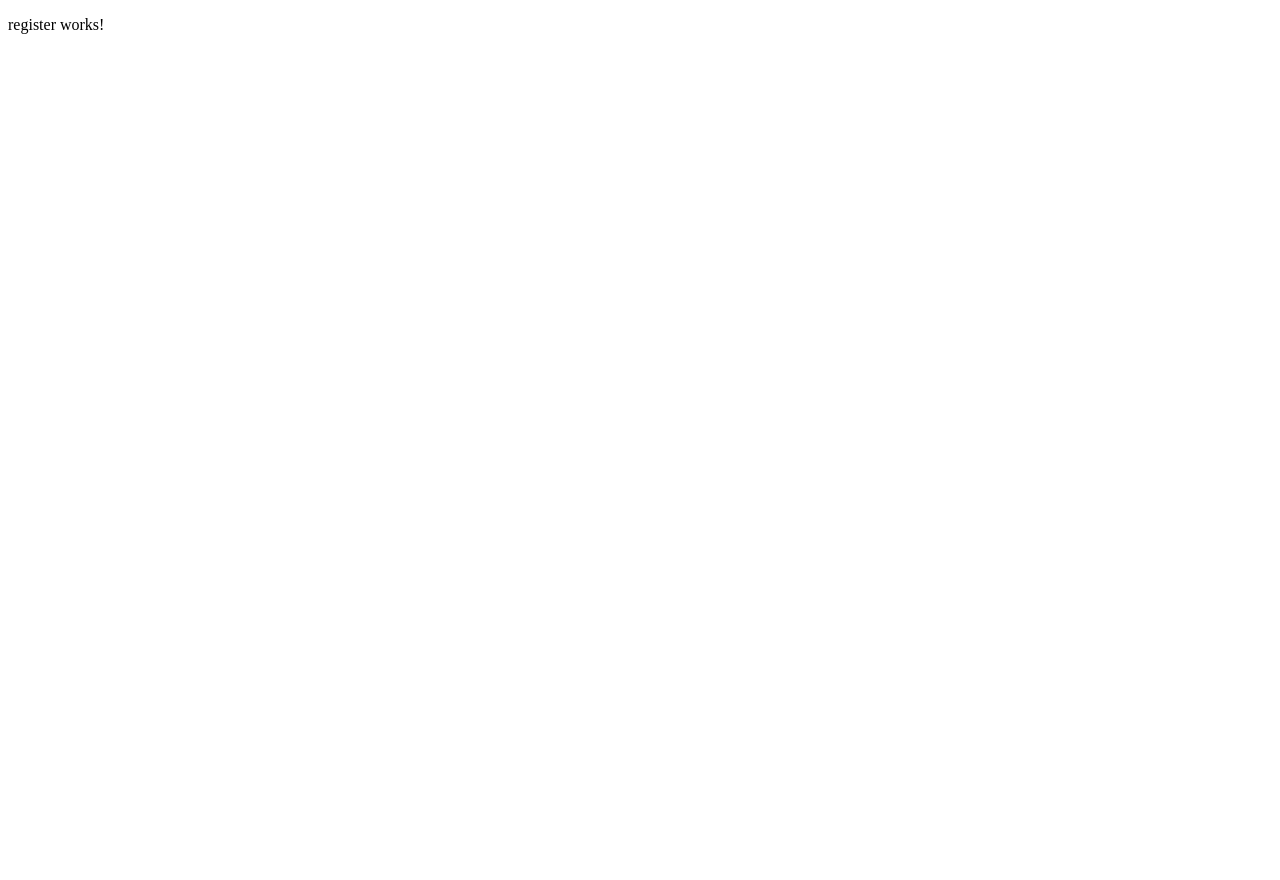
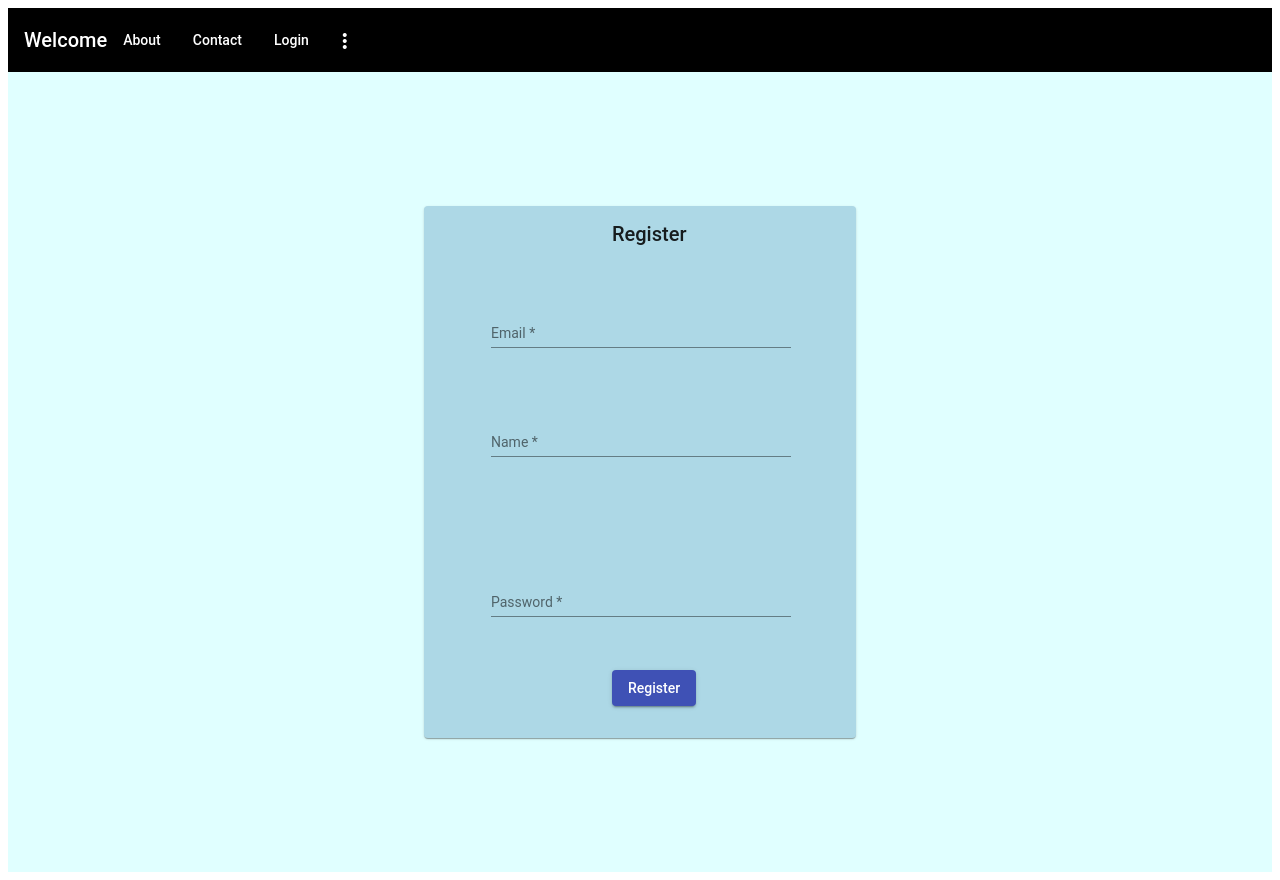
Before and after one commit to sebasalumno/Angular, an Angular app: page /register in a window 1280 px wide. Before the commit the page ends 800 px from the top, so only its background shows below. Built offline with nearby package versions, Linux system fonts and the light colour scheme.

Commit message:
register almost done

```diff
--- a/src/app/register/register.component.css
+++ b/src/app/register/register.component.css
@@ -0,0 +1,24 @@
+.main-div{
+    height: 100vh;
+    display: flex;
+    justify-content: center;
+    align-items: center;
+    background-color: lightcyan;
+
+  }
+.s-div{
+    position: relative; left: 140px;
+}
+.mat-raised-button{
+    position: relative; left: 180px; bottom: 40px;
+}
+.example-card{
+    background-color: lightblue;
+}
+.example-full-width{
+    width: 300px;
+}
+.example-card{
+    height: 500px;
+    width: 400px;
+}
--- a/src/app/register/register.component.html
+++ b/src/app/register/register.component.html
@@ -1 +1,45 @@
-<p>register works!</p>
+<app-registerbar></app-registerbar>
+
+
+<div class="main-div">
+
+<mat-card class="example-card">
+        <mat-card-header >
+          <div class="s-div">
+          <mat-card-title>Register</mat-card-title>
+          </div>
+        </mat-card-header>
+        <mat-card-content>
+          <form class="example-form">
+            <table class="example-form" cellspacing="50">
+              <tr>
+                <td>
+                  <mat-form-field class="example-full-width">
+                  <input matInput placeholder="Email"  name="email" required>
+                  </mat-form-field>
+                </td>
+              </tr>
+              <tr>
+                <td>
+                  <mat-form-field class="example-full-width">
+                  <input matInput placeholder="Name"  name="name" required>
+                  </mat-form-field>
+                </td>
+              </tr>
+              <tr>
+                <td>
+
+                </td>
+              </tr>
+              <tr>
+              <td><mat-form-field class="example-full-width">
+                <input matInput placeholder="Password" type="password" name="password" required>
+              </mat-form-field></td>
+            </tr></table>
+          </form>
+
+        </mat-card-content>
+        <mat-card-actions>
+          <button mat-raised-button (click)="register()" color="primary">Register</button>
+        </mat-card-actions>
+</mat-card>
--- a/src/app/register/register.component.ts
+++ b/src/app/register/register.component.ts
@@ -1,4 +1,7 @@
 import { Component, OnInit } from '@angular/core';
+import {Router} from '@angular/router';
+import {FormControl} from '@angular/forms';
+
 
 @Component({
   selector: 'app-register',
@@ -7,10 +10,18 @@ import { Component, OnInit } from '@angular/core';
 })
 export class RegisterComponent implements OnInit {
 
-  constructor() { }
+
+  constructor(private router: Router) { }
 
   ngOnInit(): void {
-    console.log("aaaaaa");
+
+  }
+  register() : void {
+
+ alert("se ha registrado");
+
+ this.router.navigate([" "]);
+
   }
 
 }
--- /dev/null
+++ b/src/app/registerbar/registerbar.component.css
@@ -0,0 +1,3 @@
+.mat-toolbar{
+    background-color: black;
+    }
--- /dev/null
+++ b/src/app/registerbar/registerbar.component.html
@@ -0,0 +1,31 @@
+
+<mat-toolbar color = "primary">
+
+
+    <mat-toolbar-row>
+
+    <span>Welcome</span>
+        <span class="example-fill-remaining-space"></span>
+        <span class="align-center"></span>
+        <span class="example-spacer"></span>
+        <button mat-button>About</button>
+        <button mat-button>Contact</button>
+        <button mat-button (click)="login()">Login</button>
+        <button mat-icon-button [matMenuTriggerFor]="menu">
+      <mat-icon>more_vert</mat-icon>
+    </button>
+    <mat-menu #menu="matMenu">
+      <button mat-menu-item>
+        <mat-icon>dialpad</mat-icon>
+        <span>Redial</span>
+      </button>
+      <button mat-menu-item disabled>
+        <mat-icon>voicemail</mat-icon>
+        <span>Check voicemail</span>
+      </button>
+      <button mat-menu-item>
+        <mat-icon>notifications_off</mat-icon>
+        <span>Disable alerts</span>
+      </button>
+    </mat-menu>
+     </mat-toolbar-row>
--- /dev/null
+++ b/src/app/registerbar/registerbar.component.ts
@@ -0,0 +1,22 @@
+import { Component, OnInit } from '@angular/core';
+import {Router} from '@angular/router';
+
+@Component({
+  selector: 'app-registerbar',
+  templateUrl: './registerbar.component.html',
+  styleUrls: ['./registerbar.component.css']
+})
+export class RegisterbarComponent implements OnInit {
+
+  constructor(private router: Router) { }
+
+  ngOnInit(): void {
+  }
+
+  login() : void {
+
+      this.router.navigate([""]);
+
+    }
+
+}
```
Also changed, not shown: src/app/app.module.ts (+7 -2 lines), 1 other file (tests, documents, lock files or other folders).
